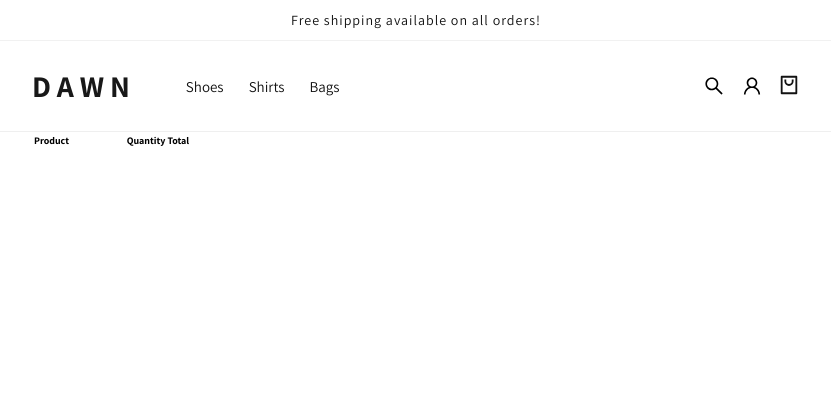
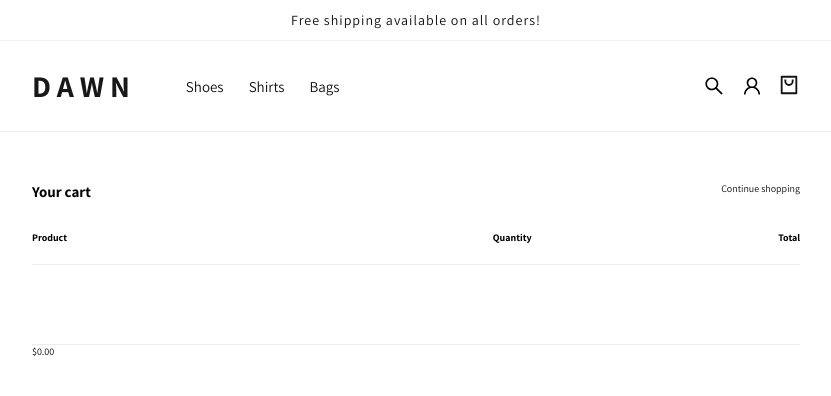
Before and after one commit to bkkcreative19/mern-store, a React (Create React App) app in the folder client/: page /cart in a window 1280 px wide. Shown: the top 396 px of the page, without its empty margins (224-1055 px from the left). Built offline with nearby package versions, Linux system fonts and the light colour scheme.

Commit message:
started cartItems

```diff
--- a/client/package.json
+++ b/client/package.json
@@ -17,6 +17,7 @@
     "react-router-dom": "^6.2.2",
     "react-scripts": "5.0.0",
     "react-select": "^5.2.2",
+    "react-spinners": "^0.11.0",
     "redux": "^4.1.2",
     "redux-thunk": "^2.4.1",
     "sass": "^1.49.9",
--- a/client/src/actions/cartActions.js
+++ b/client/src/actions/cartActions.js
@@ -5,7 +5,7 @@ import * as cartConstants from "../constants/cartConstants";
 export const addToCart = (id, qty) => async (dispatch, getState) => {
   try {
     const data = await productServices.fetchProductDetails(id);
-    console.log(data);
+
     dispatch({
       type: cartConstants.ADD_TO_CART_ITEM,
       payload: payLoadForCartItem(data, qty),
--- a/client/src/components/CartItem/CartItem.scss
+++ b/client/src/components/CartItem/CartItem.scss
@@ -1,9 +1,63 @@
 .cartItem {
+  padding: 5px;
   & img {
     width: 107px;
   }
 
-  &__info {
-    width: 50rem;
+  &__img-and-details {
+    display: flex;
+
+    & .details {
+      margin-left: 2em;
+
+      & h3 {
+        font-size: 1.4rem;
+        color: #121212;
+        font-weight: 600;
+      }
+
+      & p {
+        margin-top: 0.7em;
+        font-size: 1.3rem;
+        color: #181818b4;
+      }
+    }
+  }
+
+  &__total {
+    text-align: right;
+  }
+
+  // &__img {
+  //   width: 30%;
+  // }
+
+  // &__info {
+  //   width: 50rem;
+  //   width: 30%;
+  // }
+
+  &__qty {
+    position: relative;
+    & .options {
+      font-size: 1.8rem;
+      border: 1px solid #121212;
+      width: 142px;
+      margin-top: 0.5em;
+      margin-bottom: 1em;
+      display: flex;
+      justify-content: space-between;
+      padding: 0.6em 1em;
+
+      & span:not(.num) {
+        cursor: pointer;
+      }
+    }
+
+    & svg {
+      position: absolute;
+      left: 170px;
+      cursor: pointer;
+    }
   }
 }
--- a/client/src/components/CartItem/index.js
+++ b/client/src/components/CartItem/index.js
@@ -1,15 +1,62 @@
-import React from "react";
+import React, { useEffect, useState, useRef, useLayoutEffect } from "react";
+import { useDispatch } from "react-redux";
 import "./CartItem.scss";
+import CircleLoader from "react-spinners/CircleLoader";
+import { RiDeleteBin6Line } from "react-icons/ri";
+import { addToCart } from "../../actions/cartActions";
 
 export const CartItem = ({ cartItem }) => {
+  const testt = useRef();
+  const [qty, setQty] = useState(cartItem.qty);
+
+  const dispatch = useDispatch();
+
+  const handleQty = () => {};
+
+  const handleChange = (e) => {
+    let test = qty;
+
+    if (e.target.classList.contains("minus")) {
+      if (qty === 1) return;
+      test = test - 1;
+    } else {
+      test = test + 1;
+    }
+    setQty(test);
+  };
+
+  useEffect(() => {
+    dispatch(addToCart(cartItem.productId, qty));
+  }, [qty, dispatch]);
+
   return (
     <tr className="cartItem">
-      <td className="cartItem__img">
+      <td className="cartItem__img-and-details">
+        <img src={cartItem.productImage} alt="" />
+        <div className="details">
+          <h3>{cartItem.productName}</h3>
+          <p>${cartItem.price}.00</p>
+        </div>
+      </td>
+      {/* <td className="cartItem__img">
         <img src={cartItem.productImage} alt="" />
       </td>
-      <td className="cartItem__info">{cartItem.productName}</td>
-      <td className="cartItem__qty">5</td>
-      <td className="cartItem__total">$500.00</td>
+      <td className="cartItem__info">{cartItem.productName}</td> */}
+      <td className="cartItem__qty">
+        <div className="options">
+          <span onClick={(e) => handleChange(e)} className="change minus">
+            -
+          </span>
+          <span ref={testt} className="num">
+            {qty}
+          </span>
+          <span onClick={(e) => handleChange(e)} className="change add">
+            +
+          </span>
+          <RiDeleteBin6Line />
+        </div>
+      </td>
+      <td className="cartItem__total">${cartItem.price * qty}.00</td>
     </tr>
   );
 };
--- a/client/src/pages/CartPage/Cart.scss
+++ b/client/src/pages/CartPage/Cart.scss
@@ -1,5 +1,23 @@
 .cart {
+  margin: 5em auto !important;
+  &__head {
+    display: flex;
+    justify-content: space-between;
+  }
+
   & .cartItems {
+    width: 100%;
+    margin-top: 3em;
+    border-collapse: collapse; // 1
+    border-spacing: 0;
+    // border-spacing: 0 4em;
+
+    & thead::after {
+      content: "";
+      display: table-row;
+      height: 20px;
+    }
+
     & thead tr th:first-child {
       width: 60%;
       text-align: start;
@@ -9,7 +27,20 @@
     }
     & thead tr th:last-child {
       //   width: 20%;
-      margin-left: 2rem;
+      text-align: right;
+    }
+
+    & tbody {
+      border-top: 0.1rem solid rgba(18, 18, 18, 0.075);
+      border-bottom: 0.1rem solid rgba(18, 18, 18, 0.075);
+      border-collapse: separate;
+      border-spacing: 15px 15px;
+      &::before,
+      &::after {
+        content: "";
+        display: table-row;
+        height: 40px;
+      }
     }
   }
 }
--- a/client/src/pages/CartPage/index.js
+++ b/client/src/pages/CartPage/index.js
@@ -1,5 +1,6 @@
-import React, { useEffect } from "react";
+import React, { useEffect, useState } from "react";
 import { useSelector, useDispatch } from "react-redux";
+import { Link } from "react-router-dom";
 import { CartItem } from "../../components";
 import "./Cart.scss";
 
@@ -9,9 +10,22 @@ export const CartPage = () => {
 
   const { cartItems } = cart;
 
-  console.log(cart);
+  const [total, setTotal] = useState(
+    cartItems.reduce((acc, item) => acc + item.qty * item.price, 0).toFixed(2)
+  );
+
+  useEffect(() => {
+    setTotal(
+      cartItems.reduce((acc, item) => acc + item.qty * item.price, 0).toFixed(2)
+    );
+  }, [cartItems]);
+
   return (
     <section className="cart container">
+      <div className="cart__head">
+        <h2>Your cart</h2>
+        <Link to="/">Continue shopping</Link>
+      </div>
       <table className="cartItems">
         <thead>
           <tr>
@@ -26,6 +40,7 @@ export const CartPage = () => {
           })}
         </tbody>
       </table>
+      ${total}
     </section>
   );
 };
```
Also changed, not shown: 1 other file (tests, documents, lock files or other folders).
